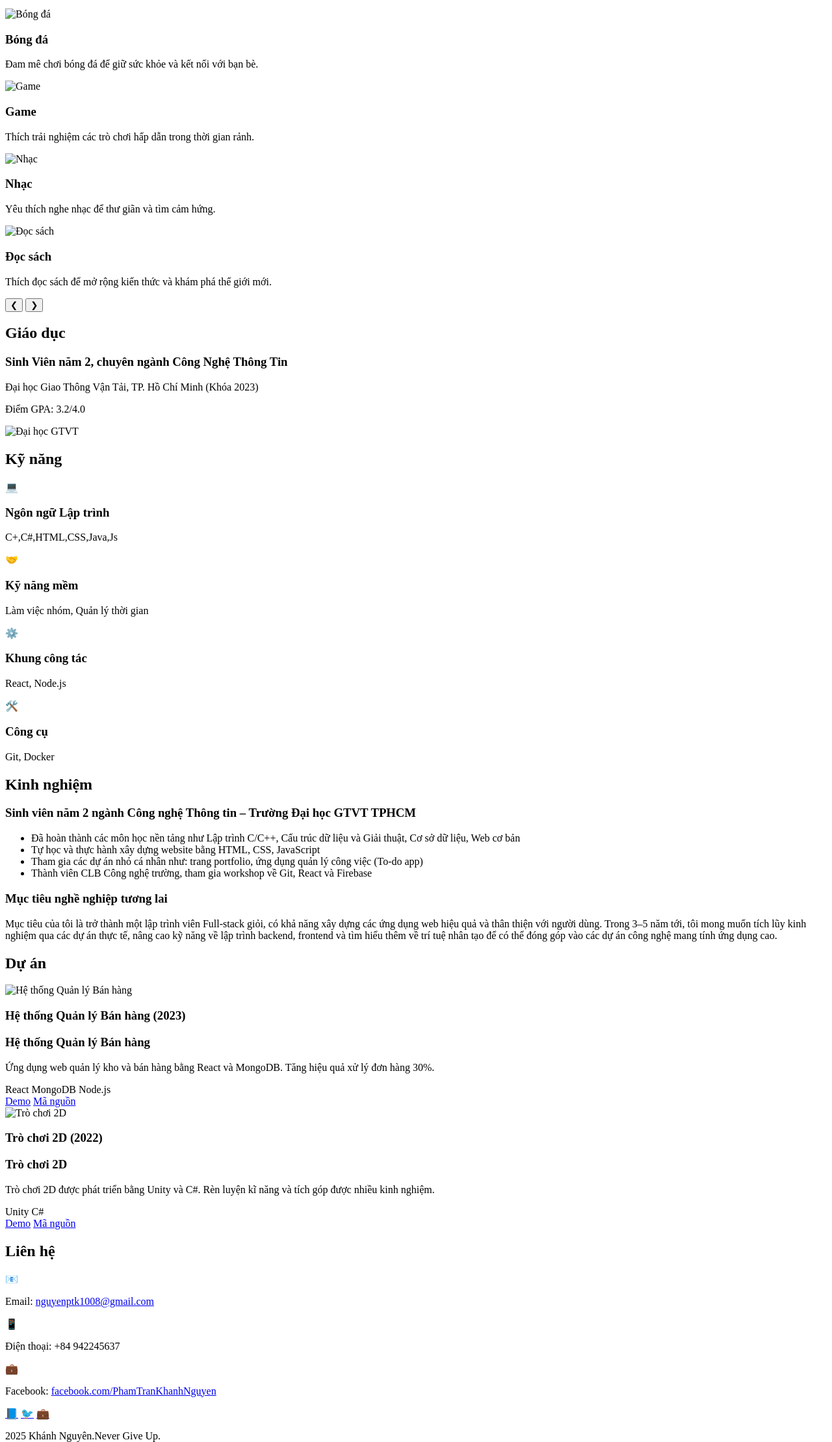
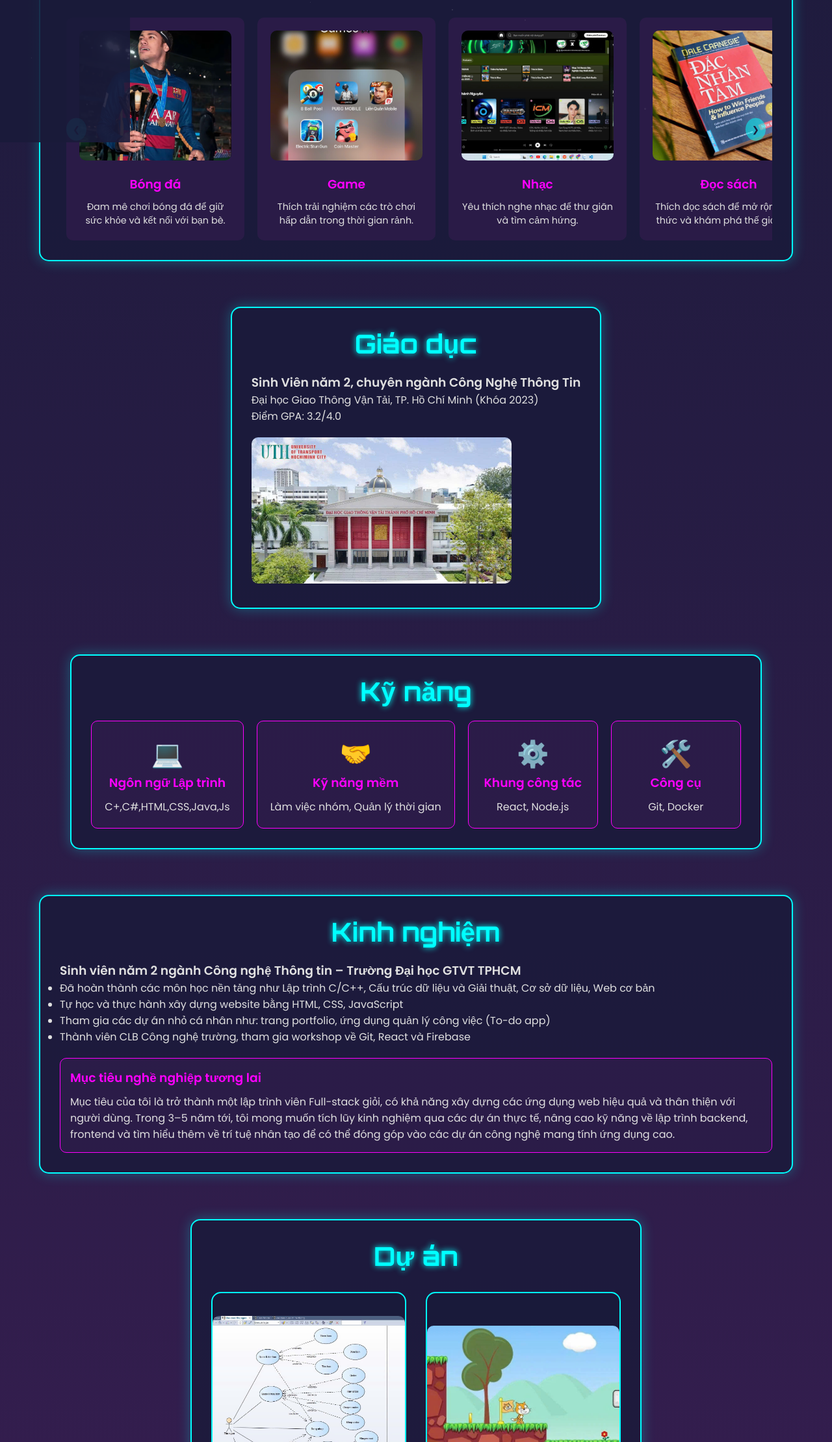
Before and after one commit to tuminhvon123/BaiGiuaKi, a plain HTML site: page HTML/nguyên.html in a window 1280 px wide. Shown: the part 581-2800 px from the top of the page at 65% size. Drawn offline with Linux system fonts and the light colour scheme; the site is published under a folder, as on GitHub Pages, so addresses that start at the root find nothing.

Commit message:
change code

```diff
--- a/HTML/nguyên.html
+++ b/HTML/nguyên.html
@@ -5,7 +5,7 @@
     <meta name="viewport" content="width=device-width, initial-scale=1.0">
     <title>Khánh Nguyên - Hồ sơ</title>
     <link href="https://fonts.googleapis.com/css2?family=Orbitron:wght@400;700&family=Poppins:wght@300;400;600&display=swap" rel="stylesheet">
-    <link rel="stylesheet" href="/CSS/nguyên.css">
+    <link rel="stylesheet" href="../CSS/nguyên.css">
 </head>
 <body>
     <div class="stars-background">
@@ -19,7 +19,7 @@
 
     <nav class="sidebar">
         <div class="profile-image">
-           <a href="/index.html"> <img src="/IMG/nền nguyên.jpg" alt="Khánh Nguyên"></a>
+           <a href="../index.html"> <img src="../IMG/nền nguyên.jpg" alt="Khánh Nguyên"></a>
         </div>
         <ul class="nav-list">
             <li class="nav-item active" data-section="gioi-thieu" title="Giới thiệu"><span class="nav-icon">🌌</span></li>
@@ -58,22 +58,22 @@
                     <div class="hobbies-carousel">
                         <div class="carousel-container">
                             <div class="hobby-item">
-                                <img src="/IMG/dabanhnguyen (1).jpg" alt="Bóng đá" class="hobby-image">
+                                <img src="../IMG/dabanhnguyen (1).jpg" alt="Bóng đá" class="hobby-image">
                                 <h3>Bóng đá</h3>
                                 <p>Đam mê chơi bóng đá để giữ sức khỏe và kết nối với bạn bè.</p>
                             </div>
                             <div class="hobby-item">
-                                <img src="/IMG/game nguyên.jpg" alt="Game" class="hobby-image">
+                                <img src="../IMG/game nguyên.jpg" alt="Game" class="hobby-image">
                                 <h3>Game</h3>
                                 <p>Thích trải nghiệm các trò chơi hấp dẫn trong thời gian rảnh.</p>
                             </div>
                             <div class="hobby-item">
-                                <img src="/IMG/nhạc nguyên.jpg" alt="Nhạc" class="hobby-image">
+                                <img src="../IMG/nhạc nguyên.jpg" alt="Nhạc" class="hobby-image">
                                 <h3>Nhạc</h3>
                                 <p>Yêu thích nghe nhạc để thư giãn và tìm cảm hứng.</p>
                             </div>
                             <div class="hobby-item">
-                                <img src="/IMG/sách nguyên.jpg" alt="Đọc sách" class="hobby-image">
+                                <img src="../IMG/sách nguyên.jpg" alt="Đọc sách" class="hobby-image">
                                 <h3>Đọc sách</h3>
                                 <p>Thích đọc sách để mở rộng kiến thức và khám phá thế giới mới.</p>
                             </div>
@@ -91,7 +91,7 @@
                         <h3>Sinh Viên năm 2, chuyên ngành Công Nghệ Thông Tin</h3>
                         <p>Đại học Giao Thông Vận Tải, TP. Hồ Chí Minh (Khóa 2023)</p>
                         <p>Điểm GPA: 3.2/4.0</p>
-                        <img src="/IMG/trường nguyên.jpg" alt="Đại học GTVT" class="university-image">
+                        <img src="../IMG/trường nguyên.jpg" alt="Đại học GTVT" class="university-image">
                     </div>
                 </div>
             </section>
@@ -151,7 +151,7 @@
                     <div class="projects-grid">
                         <div class="project-card">
                             <div class="card-front">
-                                <img src="/IMG/dụ án 2 nguyên.jpg" alt="Hệ thống Quản lý Bán hàng">
+                                <img src="../IMG/dụ án 2 nguyên.jpg" alt="Hệ thống Quản lý Bán hàng">
                                 <h3>Hệ thống Quản lý Bán hàng (2023)</h3>
                             </div>
                             <div class="card-back">
@@ -170,7 +170,7 @@
                         </div>
                         <div class="project-card">
                             <div class="card-front">
-                                <img src="/IMG/dự án nguyên.jpg" alt="Trò chơi 2D">
+                                <img src="../IMG/dự án nguyên.jpg" alt="Trò chơi 2D">
                                 <h3>Trò chơi 2D (2022)</h3>
                             </div>
                             <div class="card-back">
@@ -221,6 +221,6 @@
         </footer>
     </div>
 
-    <script src="/JS/nguyên.js"></script>
+    <script src="../JS/nguyên.js"></script>
 </body>
 </html>
```
Also changed, not shown: HTML/triều.html (+3 -3 lines), HTML/von.html (+6 -6 lines).
